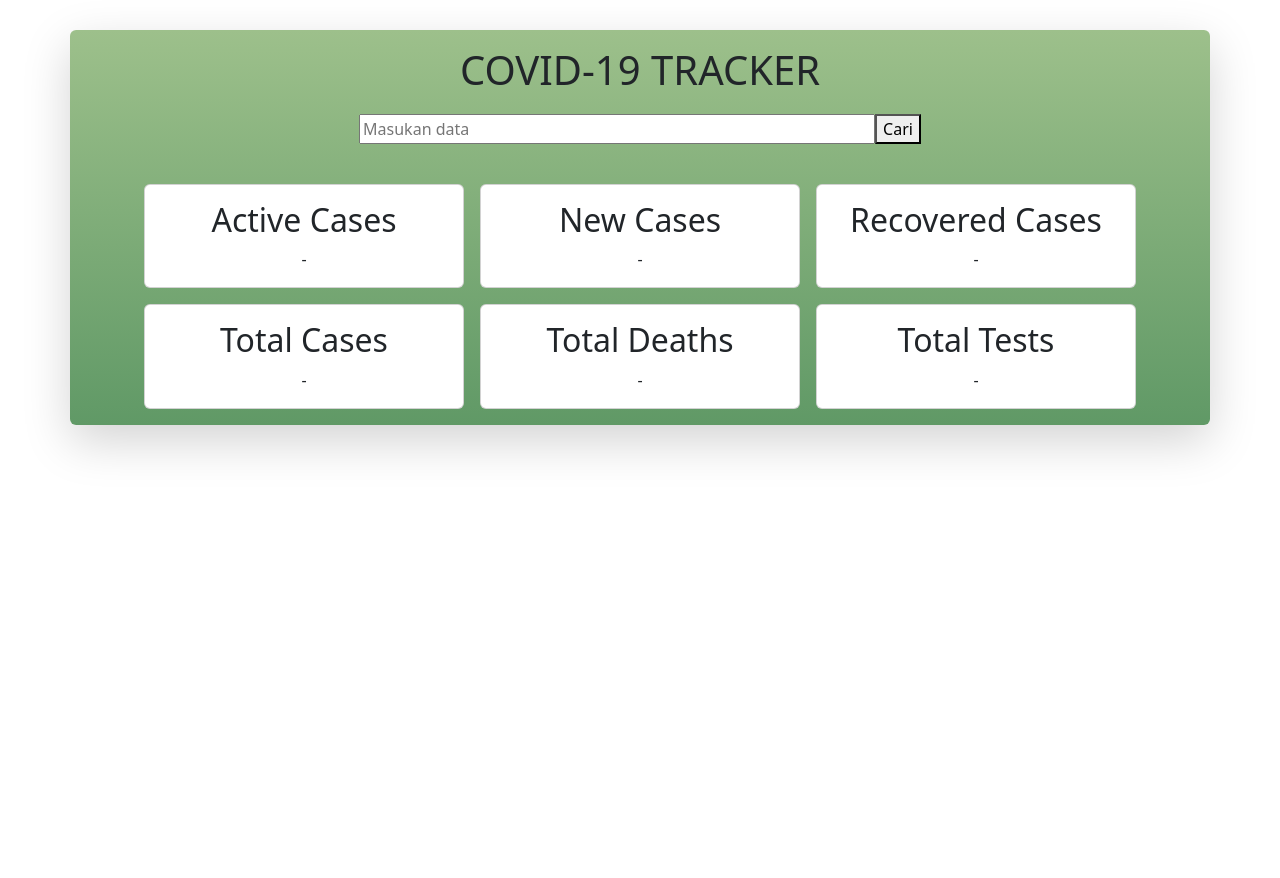
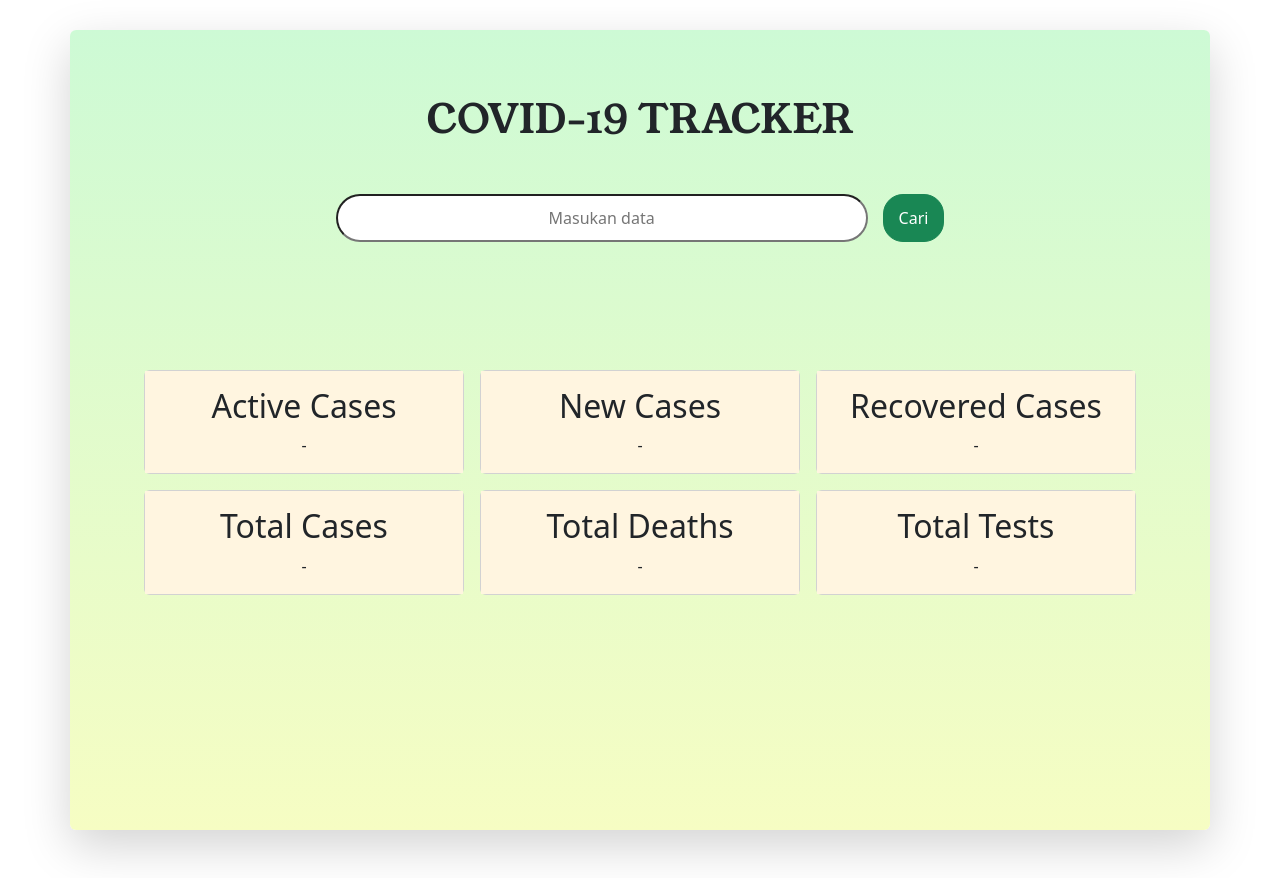
Before and after one commit to narutompel/Hasil-Tugas, a plain HTML site: page index.html in a window 1280 px wide. Before the commit the page ends 800 px from the top, so only its background shows below. Drawn offline with nearby package versions, Linux system fonts and the light colour scheme.

Commit message:
merubah tampilan, font, dan lain-lain

```diff
--- a/Design/style.css
+++ b/Design/style.css
@@ -1,20 +1,29 @@
 .container{
     margin-top: 30px;
     width: 200px;
-    background-image: linear-gradient( #9DC08B, #609966);
+    height: 50rem;
+    background-image: linear-gradient( #CDFAD5, #F6FDC3);
+    /* background-image: linear-gradient( #F8BDEB, #FBECB2); */
+    /* background-image: linear-gradient( #9DC08B, #609966); */
 }
 
 .title{
     display: flex;
     justify-content: center;
+    margin: 50px;
+    font-family: 'Young Serif';
 }
 
 .wrapper{
-    margin-top: 40px;
+    margin-top: 8rem;
 }
 
 .card{
     width: 20rem;
+}
+
+.card-body{
+    background-color: #FFF5E0;
 }
 
 .card-title{
@@ -28,3 +37,15 @@
     margin-top: 20px;
     border-radius: 100%;
 }
+
+.form input{
+    border-radius: 25px;
+    margin-right: 15px;
+    padding: 10px;
+    text-align: center;
+}
+
+.form button{
+    border-radius: 20px;
+    padding: 0 15px 0 15px;
+}
--- a/JS/script.js
+++ b/JS/script.js
@@ -102,7 +102,6 @@ const options = {
   },
 };
 
-// Function to fetch and display data
 function fetchDataAndDisplay(country) {
   const apiUrl = `https://covid-193.p.rapidapi.com/statistics?country=${country}`;
 
@@ -116,11 +115,9 @@ function fetchDataAndDisplay(country) {
     });
 }
 
-// Function to parse and display data
 function parseData(data) {
-  const result = data.response[0]; // Assuming the response is an array
+  const result = data.response[0];
 
-  // Update the HTML elements with the data
   document.getElementById("outputActive").textContent = result.cases.active;
   document.getElementById("outputNew").textContent = result.cases.new;
   document.getElementById("outputRecovered").textContent = result.cases.recovered;
@@ -129,12 +126,10 @@ function parseData(data) {
   document.getElementById("outputTest").textContent = result.tests.total;
 }
 
-// Event listener for the "Cari" (Search) button
 const cariButton = document.getElementById("cariButton");
 cariButton.addEventListener("click", () => {
   const inputDataElement = document.getElementById("inputData");
   const inputData = inputDataElement.value;
 
-  // Call the function to fetch and display data
   fetchDataAndDisplay(inputData);
 });
--- a/index.html
+++ b/index.html
@@ -1,60 +1,95 @@
 <!DOCTYPE html>
 <html lang="en">
   <head>
-    <meta charset="UTF-8">
-    <meta name="viewport" content="width=device-width, initial-scale=1.0">
+    <meta charset="UTF-8" />
+    <meta name="viewport" content="width=device-width, initial-scale=1.0" />
     <title>Tugas 3</title>
     <!-- My Style -->
-    <link href="Design/style.css" rel="stylesheet">
+    <link href="Design/style.css" rel="stylesheet" />
+
+    <!-- Google Font -->
+    <link rel="preconnect" href="https://fonts.googleapis.com" />
+    <link rel="preconnect" href="https://fonts.gstatic.com" crossorigin />
+    <link
+      href="https://fonts.googleapis.com/css2?family=Young+Serif&display=swap"
+      rel="stylesheet"
+    />
 
     <!-- Boostrap -->
-    <link href="https://cdn.jsdelivr.net/npm/bootstrap@5.3.2/dist/css/bootstrap.min.css" rel="stylesheet" integrity="sha384-T3c6CoIi6uLrA9TneNEoa7RxnatzjcDSCmG1MXxSR1GAsXEV/Dwwykc2MPK8M2HN" crossorigin="anonymous">
+    <link
+      href="https://cdn.jsdelivr.net/npm/bootstrap@5.3.2/dist/css/bootstrap.min.css"
+      rel="stylesheet"
+      integrity="sha384-T3c6CoIi6uLrA9TneNEoa7RxnatzjcDSCmG1MXxSR1GAsXEV/Dwwykc2MPK8M2HN"
+      crossorigin="anonymous"
+    />
   </head>
   <body>
     <!-- Card -->
     <div class="container shadow-lg p-3 mb-5 rounded">
-        <h1 class="title">
-            COVID-19 TRACKER
-        </h1>
-        <form class="form">
-            <input type="text" id="inputData" name="nama" size="50" placeholder="Masukan data">
-            <button type="button" id="cariButton">Cari</button>
-        </form>
+      <h1 class="title">COVID-19 TRACKER</h1>
+      <div class="form">
+        <input
+          type="text"
+          id="inputData"
+          name="nama"
+          size="50"
+          placeholder="Masukan data"
+        />
+        <button type="button" id="cariButton" class="btn btn-success">Cari</button>
+      </div>
       <div class="wrapper d-lg-flex flex-wrap justify-content-center gap-3">
         <div class="card">
           <div class="card-body">
             <h2 class="card-title">Active Cases</h2>
-                    <p class="card-text d-flex justify-content-center" id="outputActive">-</p>
+            <p
+              class="card-text d-flex justify-content-center"
+              id="outputActive"
+            >
+              -
+            </p>
           </div>
         </div>
         <div class="card">
           <div class="card-body">
             <h2 class="card-title">New Cases</h2>
-                    <p class="card-text d-flex justify-content-center" id="outputNew">-</p>
+            <p class="card-text d-flex justify-content-center" id="outputNew">
+              -
+            </p>
           </div>
         </div>
         <div class="card">
           <div class="card-body">
             <h2 class="card-title">Recovered Cases</h2>
-                    <p class="card-text d-flex justify-content-center" id="outputRecovered">-</p>
+            <p
+              class="card-text d-flex justify-content-center"
+              id="outputRecovered"
+            >
+              -
+            </p>
           </div>
         </div>
         <div class="card">
           <div class="card-body">
             <h2 class="card-title">Total Cases</h2>
-                    <p class="card-text d-flex justify-content-center" id="outputCases">-</p>
+            <p class="card-text d-flex justify-content-center" id="outputCases">
+              -
+            </p>
           </div>
         </div>
         <div class="card">
           <div class="card-body">
             <h2 class="card-title">Total Deaths</h2>
-                    <p class="card-text d-flex justify-content-center" id="outputDeath">-</p>
+            <p class="card-text d-flex justify-content-center" id="outputDeath">
+              -
+            </p>
           </div>
         </div>
         <div class="card">
           <div class="card-body">
             <h2 class="card-title">Total Tests</h2>
-                    <p class="card-text d-flex justify-content-center" id="outputTest">-</p>
+            <p class="card-text d-flex justify-content-center" id="outputTest">
+              -
+            </p>
           </div>
         </div>
       </div>
```
Lines whose indentation alone changed are shown as unchanged.
